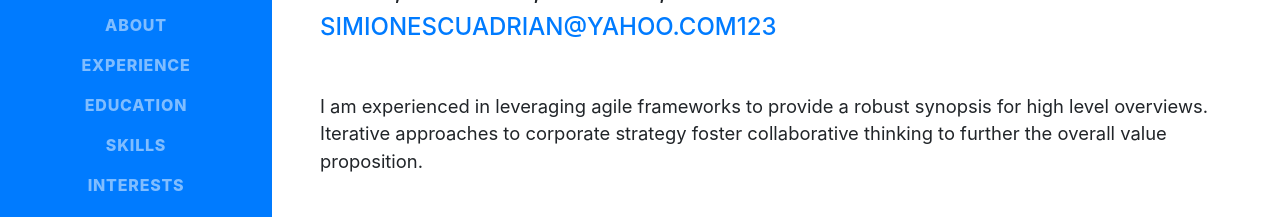
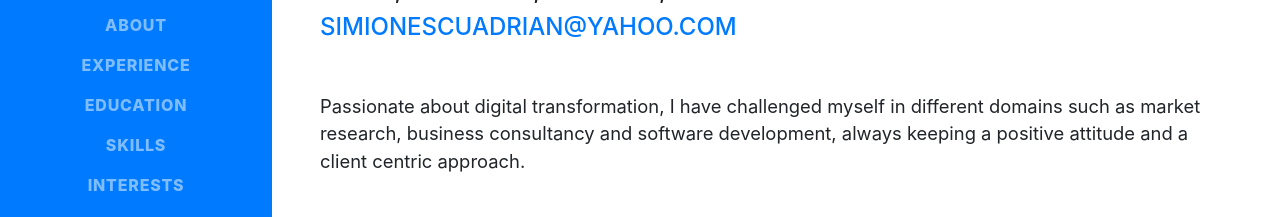
Before and after one commit to adriansimionescu83/Portfolio, a website with bundled scripts: page index.html in a window 1280 px wide. Shown: the part 298-515 px from the top of the page. Built offline with nearby package versions, Linux system fonts and the light colour scheme; files whose address does not match are found by name; a web font is replaced by a local one.

Commit message:
V3 Portfolio Details Updated

```diff
--- a/index.html
+++ b/index.html
@@ -67,9 +67,9 @@
           <span class="text-primary">Simionescu</span>
         </h1>
         <div class="subheading mb-5">Dubai, Springs 3, Street 8, Villa 20 · 0564547964
-          <a href="simionescuadrian@yahoo.com">simionescuadrian@yahoo.com123</a>
+          <a href="simionescuadrian@yahoo.com">simionescuadrian@yahoo.com</a>
         </div>
-        <p class="lead mb-5">I am experienced in leveraging agile frameworks to provide a robust synopsis for high level overviews. Iterative approaches to corporate strategy foster collaborative thinking to further the overall value proposition.</p>
+        <p class="lead mb-5">Passionate about digital transformation, I have challenged myself in different domains such as market research, business consultancy and software development, always keeping a positive attitude and a client centric approach.</p>
         <div class="social-icons">
           <a href="#">
             <i class="fab fa-linkedin-in"></i>
```
